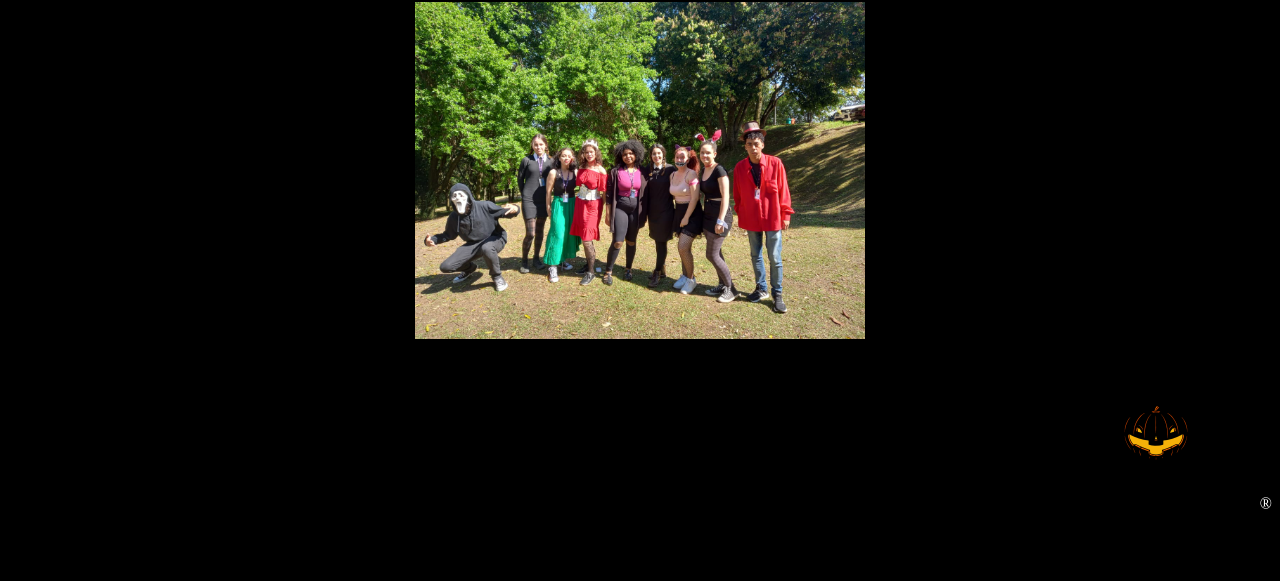
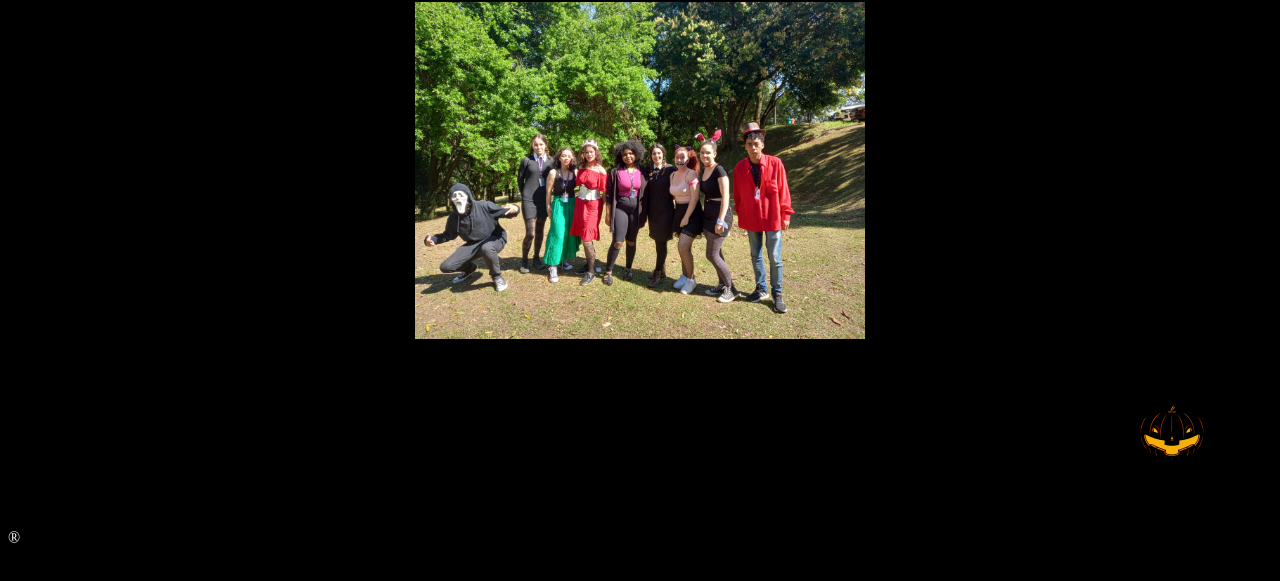
Before and after one commit to drey009/site-fake-news, a plain HTML site: page hallowenb.html in a window 1280 px wide. Shown: the part 79-660 px from the top of the page. Drawn offline with Linux system fonts and the light colour scheme.

Commit message:
Update hallowenb.html

```diff
--- a/hallowenb.html
+++ b/hallowenb.html
@@ -16,7 +16,8 @@
     <center>
         <img src="hallow.jfif" alt="230" width="450">
     </center>
-    <p align="right"> <img src="hallowgif.webp" alt="157" width="200"> &REG;</p>
+    <p align="right"> <img src="hallowgif.webp" alt="157" width="200"> </p>
+    <p> &REG; </p>
 
 
 
```
